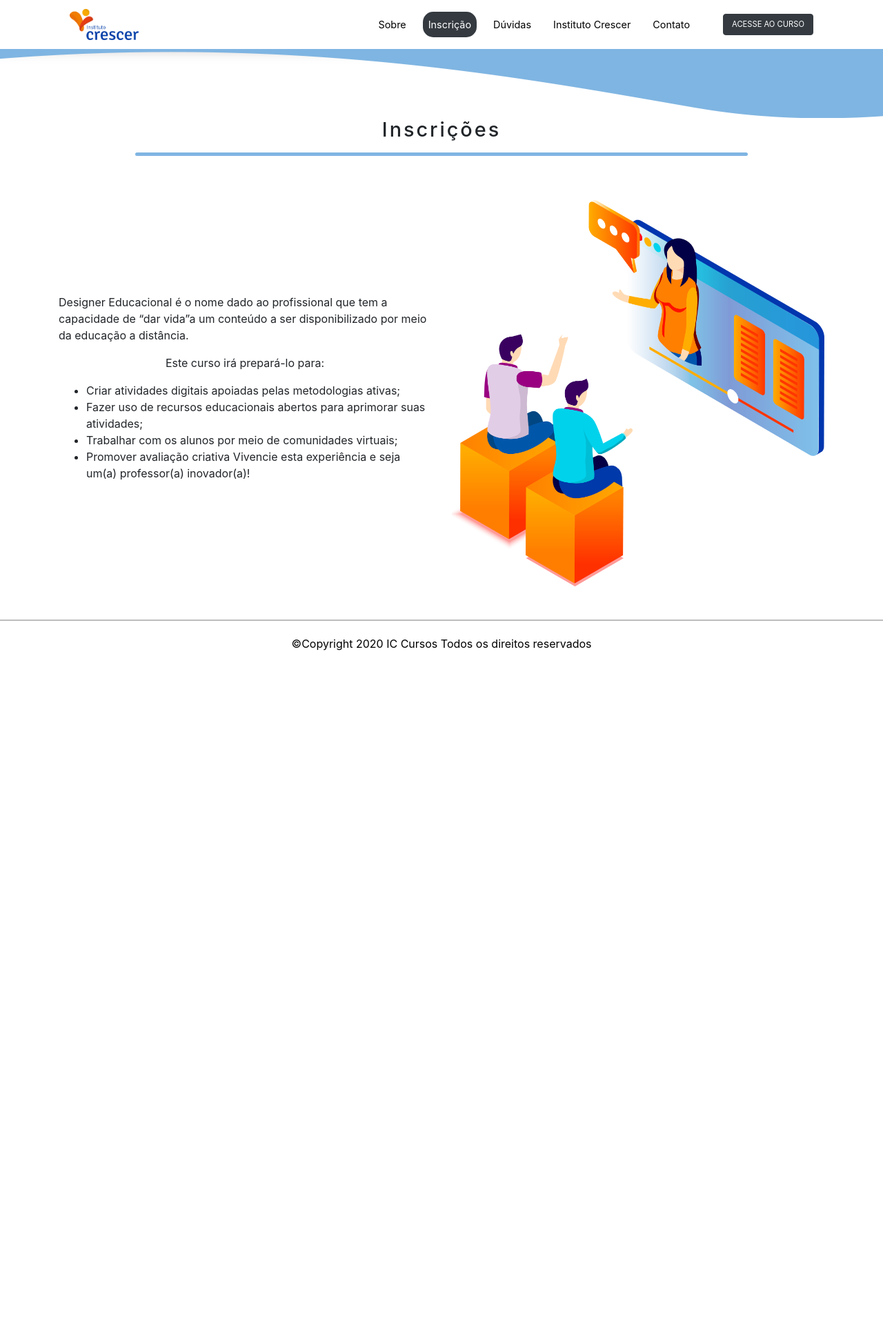
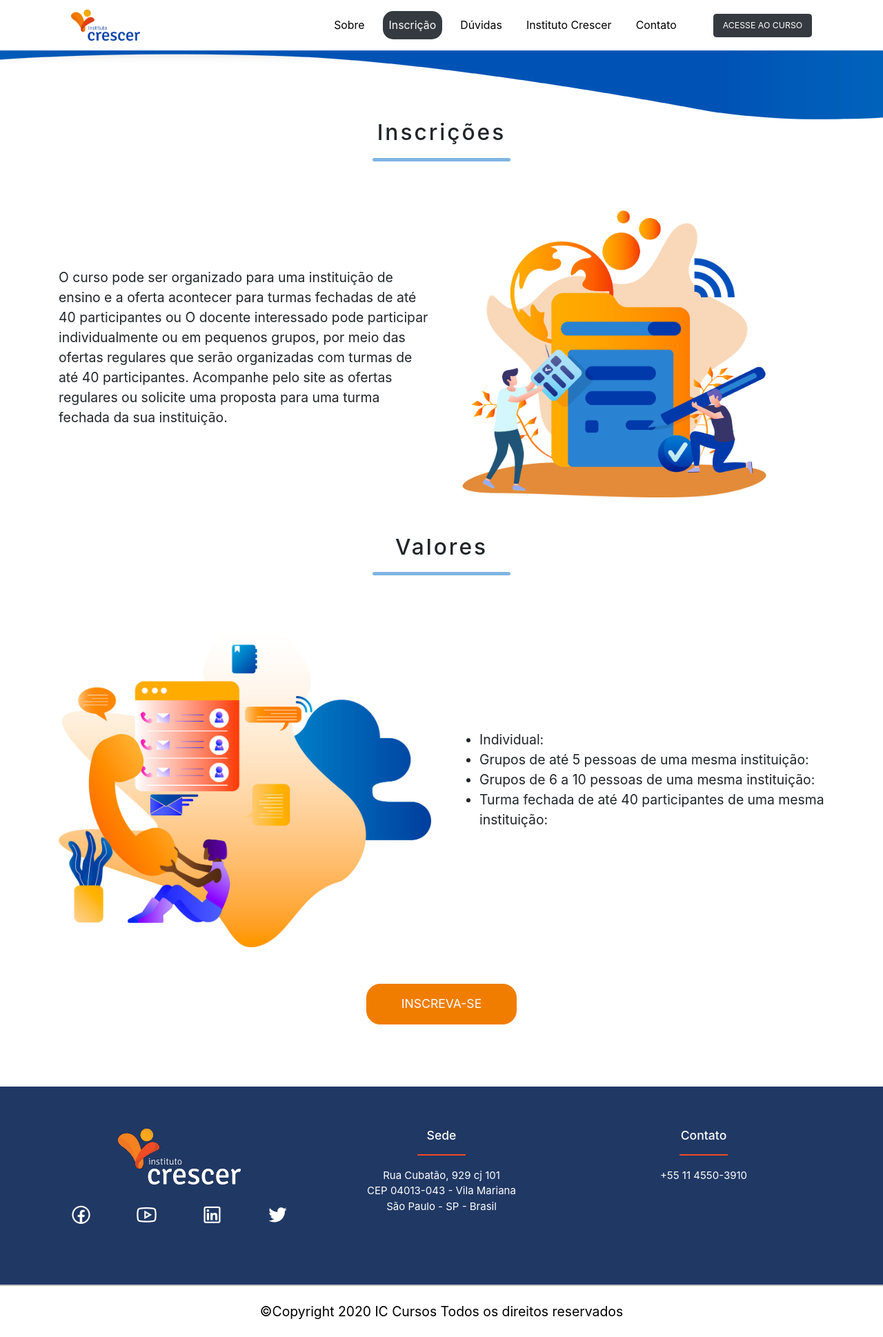
Before and after one commit to AlanDeveloperEX/ichotsite, a PHP site: page /inscricao.php in a window 1280 px wide. Shown: the whole page at 69% size. Before the commit the page ends 966 px from the top, so only its background shows below. Run offline with PHP 8.4, Linux system fonts and the light colour scheme.

Commit message:
adjsut_infos_doubts_sign

```diff
--- a/css/generic.css
+++ b/css/generic.css
@@ -7,6 +7,7 @@
 }
 html, body {
   overflow-x: hidden;
+  font-size: 1.1rem;
 }
 html {
   background-color: var(--dark);
@@ -44,6 +45,7 @@ html {
 .mb80 {margin-bottom: 80px;}
 .mb90 {margin-bottom: 90px;}
 .mb100 {margin-bottom: 100px;}
+.mb200 {margin-bottom: 200px;}
 /* PADDING  */
 .p10 {padding: 10px;}
 .p20 {padding: 20px;}
@@ -96,10 +98,18 @@ html {
 .f_wrap {flex-wrap: wrap !important;}
 .i_block {display: inline-flex;}
 .shadow_bottom {box-shadow: 0px 4px 15px #9e95956e;}
+.s_filter { background-image: linear-gradient(to top, rgba(-125, 0, 0, 2.5), rgba(-225, 0, 0, 0.3), rgba(0, 0, 255, -0.9), rgba(0, 0, 0, 0)); height: calc(100vh - 73px); width: 100%;}
+.anima_hover {
+  -webkit-animation-duration: 1s !important;
+  animation-duration: 1s !important;
+  -webkit-animation-name: pulse;
+  animation-name: pulse;
+  animation-iteration-count: infinite;
+}
 .title_divisor {
   border-top: 5px solid rgb(127, 181, 226);
   border-radius: 10px;
-  width: 80%;
+  max-width: 200px;
 }
 .title_divisor.second {
   border-top: 5px solid rgb(127, 181, 226);
--- a/css/index.css
+++ b/css/index.css
@@ -31,6 +31,14 @@ header {
   font-size: .7rem;
 }
 .nav_side {display: none;}
+main #top {
+  background-image: url('../imgs/ead.jpg');
+  background-position: center;
+  background-repeat: no-repeat;
+  background-size: cover;
+  height: calc(100vh - 73px);
+  color: #fff;
+}
 main #main_carousel {
   max-height: 60vh;
   min-height: 60vh;
@@ -68,7 +76,7 @@ main #about {
 }
 main .paralax {
   background-image: url(../imgs/paralax.jpg);
-  height: 450px;
+  height: 400px;
   background-attachment: fixed;
   background-position: center;
   background-repeat: no-repeat;
@@ -91,8 +99,8 @@ main #specifications i {
 }
 main #contact {
   padding: 0 100px 100px 100px;
-  background: linear-gradient(to left, #000000db , #02020280);
-  background-image: url(../imgs/contact.png);
+  /* background: linear-gradient(to left, #000000db , #02020280); */
+  background-image: url(../imgs/contact.jpg);
   background-position: center;
   background-repeat: no-repeat;
   background-size: cover;
@@ -126,6 +134,49 @@ main #contact button {
 main #contact button:hover {
   transform: scale(0.9);
   transition: all 0.3s ease-out 0s !important;
+}
+.doubts p {
+  font-size: 16px;
+}
+.doubts h6 {
+  margin-top: 10px;
+  text-align: center;
+}
+.doubts ul li {
+  font-size: 16px;
+}
+a.custom {
+  background-color: #f07d00 !important;
+  border-color: #f07d00 !important;
+  color: #fff;
+  padding: 15px 50px;
+  border-radius: 20px;
+  transition: all 0.3s ease-out 0s !important;
+}
+a.custom:hover {
+  transform: scale(0.9);
+  color: #fff;
+  transition: all 0.3s ease-out 0s !important;
+}
+#pre_footer {
+  background: linear-gradient(to left, #203864 , #203864);
+  color: #fff;
+}
+#pre_footer a {
+  color: #fff;
+}
+#pre_footer a:hover {
+  opacity: 0.8;
+}
+#pre_footer i {
+  font-size: 35px;
+}
+#pre_footer hr {
+  border-top: 2px solid rgb(239, 76, 36);
+  width: 20%;
+}
+#pre_footer p {
+  font-size: 15px;
 }
 footer {
   /* background-image: linear-gradient(to right, #191970, #836FFF, #00BFFF); */
@@ -184,7 +235,7 @@ footer {
   main .paralax {
     background-image: url(../imgs/paralax.jpg);
     background-position-x: -630px;
-    height: 350px;
+    height: 400px;
   }
 }
 /* RESOLUTION START HAMBURGER NAV  */
@@ -224,4 +275,11 @@ footer {
   main #contact .container {
     border-radius: 0;
   }
+  footer {
+    font-size: 15px;
+  }
+  #pre_footer .col-md-3 {
+    width: 25%;
+    margin: 20px 0;
+  }
 }
--- a/inc/footer.php
+++ b/inc/footer.php
@@ -1,3 +1,51 @@
+<div id="pre_footer">
+  <div class="container">
+    <div class="row pt60 pb60">
+      <div class="col-md-12">
+        <div class="row">
+          <div class="col-md-4 text-center">
+            <img src="imgs/logo_rodape.png" alt="">
+            <div class="row pt20 pb20">
+              <div class="col-md-3">
+                <a href="https://www.facebook.com/paginainstitutocrescer" target="_blank">
+                  <i class="lab la-facebook"></i>
+                </a>
+              </div>
+              <div class="col-md-3">
+                <a href="https://www.youtube.com/user/InstCrescer" target="_blank">
+                  <i class="lab la-youtube"></i>
+                </a>
+              </div>
+              <div class="col-md-3">
+                <a href="https://www.linkedin.com/company/instituto-crescer" target="_blank">
+                  <i class="lab la-linkedin"></i>
+                </a>
+              </div>
+              <div class="col-md-3">
+                <a href="https://twitter.com/instcrescer" target="_blank">
+                  <i class="lab la-twitter"></i>
+                </a>
+              </div>
+            </div>
+          </div>
+          <div class="col-md-4 text-center">
+            <h6>Sede</h6>
+            <hr>
+            <p>Rua Cubatão, 929 cj 101<br>
+            CEP 04013-043 - Vila Mariana<br>
+            São Paulo - SP - Brasil
+            </p>
+          </div>
+          <div class="col-md-4 text-center">
+            <h6>Contato</h6>
+            <hr>
+            <p>+55 11 4550-3910</p>
+          </div>
+        </div>
+      </div>
+    </div>
+  </div>
+</div>
 <footer>
   <div id="footer" class="container">
     <div class="row">
--- a/inc/sign.php
+++ b/inc/sign.php
@@ -1,5 +1,5 @@
 <main>
-  <section id="first" class="pt100">
+  <section id="first" class="pt100 pb50">
     <div class="container">
       <div class="row wow fadeInRight animated">
         <div class="col-md-12 text-center">
@@ -7,19 +7,36 @@
           <hr class="title_divisor">
         </div>
         <div class="col-md-6 mt-5 mb-5 d_flex j_center a_center f_column">
-          <p>Designer Educacional é o nome dado ao profissional que tem a capacidade de “dar vida”a
-          um conteúdo a ser disponibilizado por meio da educação a distância.</p>
-          <p>Este curso irá prepará-lo para:</p>
+          <p>O curso pode ser organizado para uma instituição de ensino e a oferta acontecer para turmas fechadas de até 40 participantes
+          ou
+          O docente interessado pode participar individualmente ou em pequenos grupos, por meio das ofertas regulares que serão organizadas com
+          turmas de até 40 participantes.
+          Acompanhe pelo site as ofertas regulares ou solicite uma proposta para uma turma fechada da sua instituição.</p>
+        </div>
+        <div class="col-md-6 mt-5 mb-5 d_flex j_center a_center">
+          <img class="" src="imgs/inscricao.png" alt="">
+        </div>
+      </div>
+      <div class="row wow fadeInLeft animated">
+        <div class="col-md-12 text-center">
+          <h1 class="main_titles">Valores</h1>
+          <hr class="title_divisor">
+        </div>
+        <div class="col-md-6 mt-5 mb-5 d_flex j_center a_center">
+          <img class="" src="imgs/duvidas.png" alt="">
+        </div>
+        <div class="col-md-6 mt-5 mb-5 d_flex j_center a_center f_column">
           <ul>
-            <li>Criar atividades digitais apoiadas pelas metodologias ativas;</li>
-            <li>Fazer uso de recursos educacionais abertos para aprimorar suas atividades;</li>
-            <li>Trabalhar com os alunos por meio de comunidades virtuais;</li>
-            <li>Promover avaliação criativa
-            Vivencie esta experiência e seja um(a) professor(a) inovador(a)!</li>
+            <li>Individual:</li>
+            <li>Grupos de até 5 pessoas de uma mesma instituição:</li>
+            <li>Grupos de 6 a 10 pessoas de uma mesma instituição:</li>
+            <li>Turma fechada de até 40 participantes de uma mesma instituição:</li>
           </ul>
         </div>
-        <div class="col-md-6 mt-5 mb-5 d_flex j_center a_center">
-          <img class="" src="imgs/mini_banner_1.png" alt="">
+      </div>
+      <div class="row pb40">
+        <div class="col-md-12 text-center">
+          <a class="btn btn-light custom" href="#">INSCREVA-SE</a>
         </div>
       </div>
     </div>
--- a/inc/top.php
+++ b/inc/top.php
@@ -35,17 +35,17 @@
     </div>
   </div>
 </header>
-<a class="btn btn-dark nav_side" href="" target="_blank">ACESSE AO CURSO</a>
+<a class="btn btn-dark nav_side" href="http://cursos.institutocrescer.org.br/login/index.php" target="_blank">ACESSE AO CURSO</a>
 <!-- OVERLAY NAV -->
 <div id="myNav" class="overlay">
   <a href="javascript:void(0)" class="closebtn" onclick="closeNav()">&times;</a>
   <div class="overlay-content">
     <ul class="list_overlay">
-      <li><a href="" class=" " onclick="closeNav()">Sobre</a></li>
-      <li><a href="" class=" " onclick="closeNav()">Inscrição</a></li>
-      <li><a href="" class=" " onclick="closeNav()">Dúvidas</a></li>
-      <li><a href="" class=" " onclick="closeNav()">Instituto Crescer</a></li>
-      <li><a href="" class=" " onclick="closeNav()">Contato</a></li>
+      <li><a href="index.php#about" class="nav-link" onclick="closeNav()">Sobre</a></li>
+      <li><a href="inscricao.php" class="nav-link" onclick="closeNav()">Inscrição</a></li>
+      <li><a href="duvidas.php" class="nav-link" onclick="closeNav()">Dúvidas</a></li>
+      <li><a href="http://institutocrescer.org.br/" class="nav-link" onclick="closeNav()">Instituto Crescer</a></li>
+      <li><a href="index.php#contact" class="nav-link" onclick="closeNav()">Contato</a></li>
     </ul>
   </div>
 </div><!-- OVERLAY NAV END-->
```
Also changed, not shown: inc/doubts.php (+22 -8 lines), inc/main.php (+20 -10 lines), imgs/bg_bottom.png (added), imgs/bg_top.png, imgs/contact.jpg, imgs/duvidas.png (added), imgs/ead.jpg (added), imgs/inscricao.png (added), imgs/logo_rodape.png (added), imgs/paralax.jpg.
